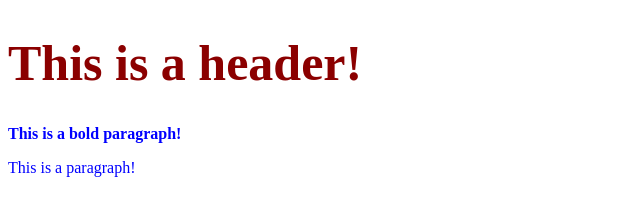
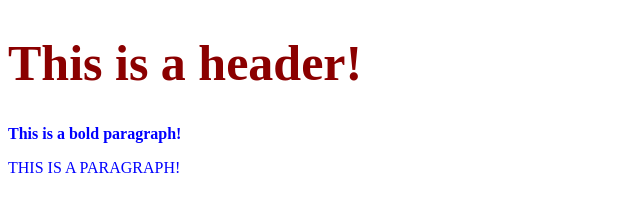
Before and after one commit to Kdjobson/Practice, a plain HTML site: page Practice.html in a window 1280 px wide. Shown: the full height of the page, 0-640 px from the left. Drawn offline with Linux system fonts and the light colour scheme.

Commit message:
Update Practice.html

```diff
--- a/Practice.html
+++ b/Practice.html
@@ -6,12 +6,15 @@
         p{
             color: blue;
         }
+        .uppercase{
+            text-transform: uppercase;
+        }
         </style>
     </head>
     <body>
         <h1 style="font-size: 50px; color: darkred">This is a header!</h1>
         <p style="font-weight: bolder;">This is a bold paragraph!</p>
-        <p>This is a paragraph!</p>
+        <p class="uppercase">This is a paragraph!</p>
 
     </body>
 </html>
```
